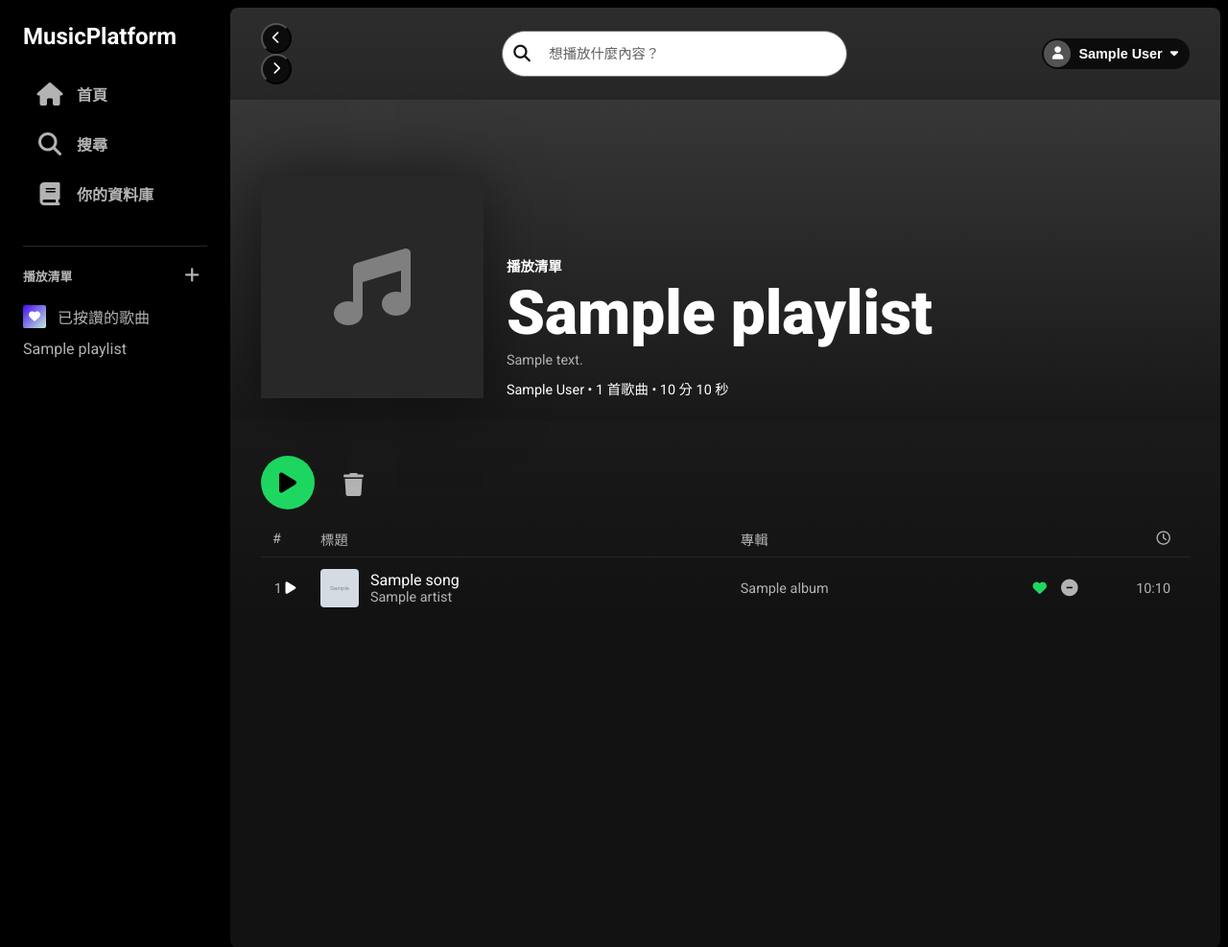
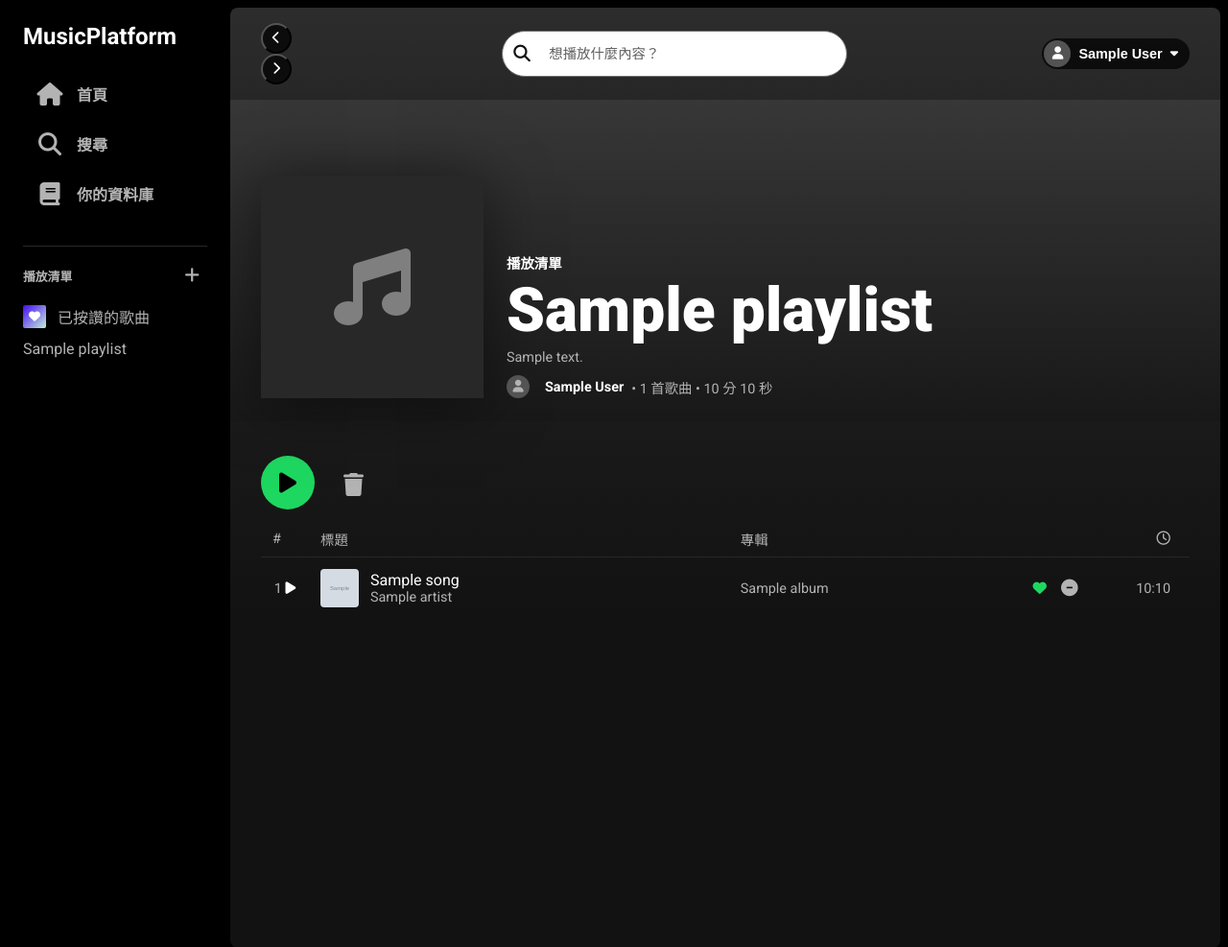
Before and after one commit to aaa123456yg/music-platform, a Flask app: page /playlist/1 in a window 1280 px wide. Shown: the top 987 px of the page at 96% size. Run offline with Flask 3, Linux system fonts and the light colour scheme; a user stored in the database is signed in; tables that the repository leaves empty hold one stand-in row (values such as "Sample post"); grey boxes marked "Sample" are stand-in pictures; some libraries are stand-ins or nearby versions.

Commit message:
點擊播放清單標題下的名字，就能跳轉到作者的個人頁面

```diff
--- a/templates/playlist_content.html
+++ b/templates/playlist_content.html
@@ -69,7 +69,24 @@
             </h1>
             <p style="color: #b3b3b3; font-size: 0.9rem; margin: 0 0 10px 0;">{{ playlist.description }}</p>
             <div style="display: flex; align-items: center; gap: 8px; font-size: 0.9rem; font-weight: 700;">
-                <span style="font-weight: 400;">{{ current_user.display_name }} • {{ song_count }} 首歌曲 • {{ total_duration }}</span>
+
+                <div class="avatar-circle" style="width: 24px; height: 24px; background-color: #535353;">
+                    <i class="fa-solid fa-user" style="font-size: 0.8rem; color: #b3b3b3;"></i>
+                </div>
+
+                <a href="#"
+                   hx-get="/user/{{ playlist.user_id }}"
+                   hx-target="#main-content"
+                   hx-select="#main-content"
+                   hx-swap="outerHTML"
+                   hx-push-url="true"
+                   style="color: #ffffff; text-decoration: none; font-weight: 700;"
+                   onmouseover="this.style.textDecoration='underline'"
+                   onmouseout="this.style.textDecoration='none'">
+                    {{ playlist.owner.display_name }}
+                </a>
+
+                <span style="font-weight: 400; color: #b3b3b3;"> • {{ song_count }} 首歌曲 • {{ total_duration }}</span>
             </div>
         </div>
     </div>
```
